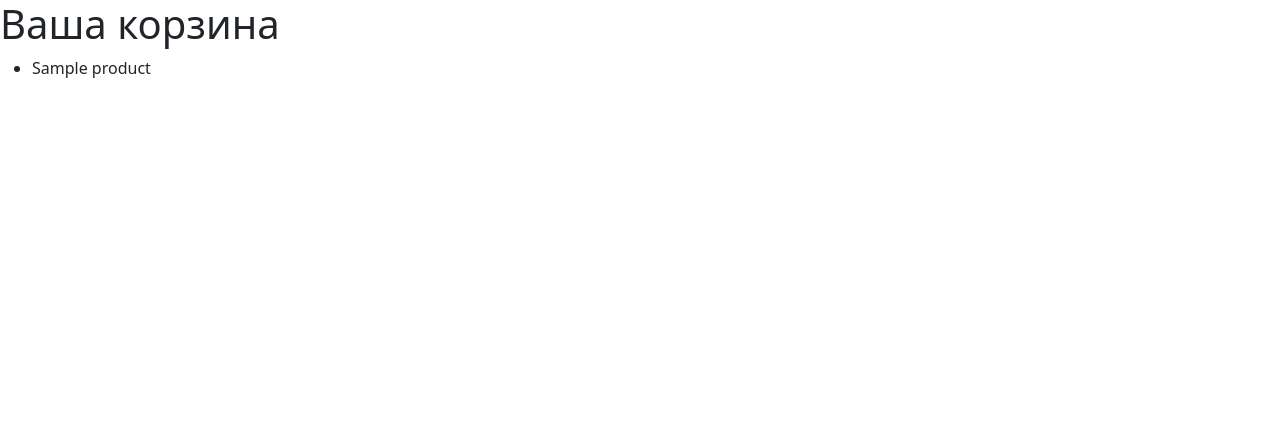
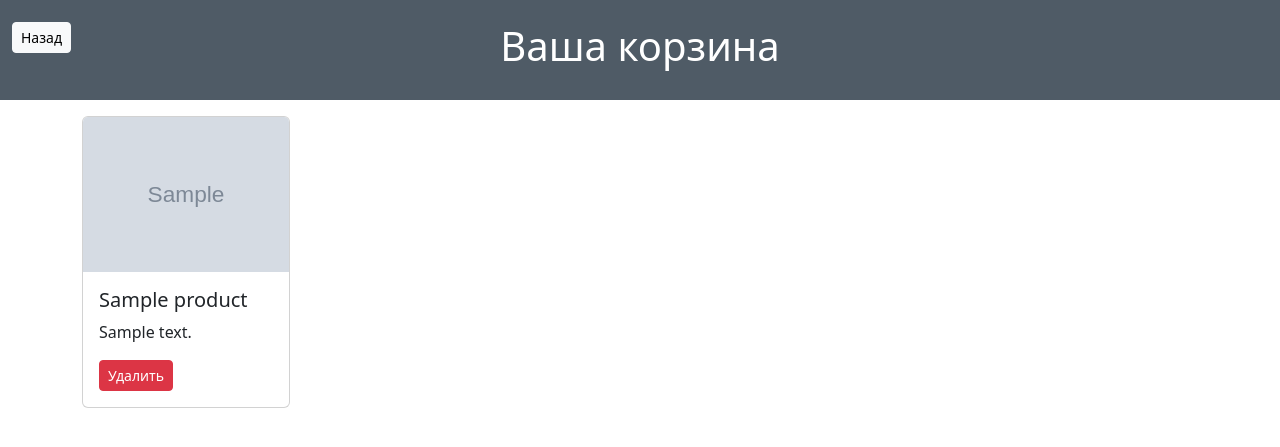
Before and after one commit to DEV-m1k0/market, a Django app: page /cart/ in a window 1280 px wide. Shown: the top 447 px of the page. Run offline with Django 4.2, Linux system fonts and the light colour scheme; a user stored in the database is signed in; tables that the repository leaves empty hold one stand-in row (values such as "Sample post"); grey boxes marked "Sample" are stand-in pictures; some libraries are stand-ins or nearby versions.

Commit message:
upgrade functional for cart Now we can remove some added items and was updated design for page 'cart'

```diff
--- a/core/cart/views.py
+++ b/core/cart/views.py
@@ -3,7 +3,7 @@ from django.shortcuts import render
 from django.views.generic import View, TemplateView
 from django.contrib.auth.mixins import LoginRequiredMixin
 from django.views.generic.base import ContextMixin
-from django.http import HttpRequest, HttpResponse, HttpResponseRedirect
+from django.http import HttpRequest, HttpResponse, HttpResponseRedirect, HttpResponseNotFound
 from django.shortcuts import get_object_or_404, redirect
 from django.urls import reverse
 from main_page.models import Product, CartItem
@@ -38,24 +38,26 @@ class CartView(LoginRequiredMixin, TemplateView):
 def addProductToCart(request: HttpRequest, product_id):
 
     if request.method == 'POST':
-        # cart = get_object_or_404(Cart, user=request.user)
         product = get_object_or_404(Product, id=product_id)
 
         if (product in CartItem.objects.all()[0].products.all()) == False:
             user_cart = CartItem.objects.get(user=request.user)
             user_cart.products.add(product)
 
-        # try:
-        #     print('start')
-        #     cart_items = CartItem.objects.filter(cart=cart, products=product)
-        #     print(cart_items)
 
-        #     if len(cart_items) == 0:
-        #         new_item = CartItem.objects.create(cart=cart, products=product)
-        #         new_item.save()
-
-        # except:
-        #     pass
+    return HttpResponseRedirect('/')
 
 
-    return HttpResponseRedirect('/')
+def delProductOfCart(request: HttpRequest, product_id):
+
+    if request.method == 'POST':
+        products_from_cart = CartItem.objects.all()[0]
+
+        product = get_object_or_404(Product, id=product_id)
+
+        products_from_cart.products.remove(product)
+
+        return HttpResponseRedirect('/cart/')
+
+    else:
+        return HttpResponseNotFound()
--- a/core/core/urls.py
+++ b/core/core/urls.py
@@ -17,7 +17,7 @@ Including another URLconf
 from django.contrib import admin
 from django.urls import path, include
 from main_page.views import MainPage
-from cart.views import CartView, addProductToCart
+from cart.views import CartView, addProductToCart, delProductOfCart
 from django.conf import settings
 from django.conf.urls.static import static
 
@@ -27,4 +27,5 @@ urlpatterns = [
     path('user/', include('rest_framework.urls')),
     path('cart/', CartView.as_view(), name='cart'),
     path('cart/<int:product_id>/', addProductToCart, name='add_product'),
+    path('cart/del/<int:product_id>/', delProductOfCart, name='del_product'),
 ] + static(settings.MEDIA_URL, document_root=settings.MEDIA_ROOT)
--- /dev/null
+++ b/core/static/cart.css
@@ -0,0 +1,12 @@
+.button-back {
+    position: absolute;
+}
+
+.header {
+    height: 100px;
+    background: #4f5b66;
+}
+
+.name-header {
+    color: #ffffff;
+}
--- a/core/static/main_page.css
+++ b/core/static/main_page.css
@@ -85,3 +85,7 @@
 .text-center a i {
     font-size: 40px;
 }
+
+.tag {
+    position: absolute;
+}
--- a/core/templates/cart.html
+++ b/core/templates/cart.html
@@ -2,15 +2,38 @@
 {% load static %}
 
 
+{% block links %}
+    <link rel="stylesheet" href="{% static 'cart.css' %}">
+{% endblock %}
+
+
 {% block body %}
 
-<h1>Ваша корзина</h1>
-<ul>
-    {% for product in items %}
+<div class="container-fluid header align-content-center">
+    <div class="row">
+        <div class="button-back col-1"><a class="btn btn-light btn-sm" href="{% url 'main_page' %}">Назад</a></div>
+        <div class="name-header col text-center"><h1>Ваша корзина</h1></div>
+    </div>
+</div>
 
-    <li>{{product.title}}</li>
-
-{% endfor %}
-</ul>
+<div class="container">
+    <div class="row justify-content-between">
+        {% for product in items %}
+            <div class="col-3 my-3">
+                <div class="card" style="width: 13rem;">
+                    <img src="{{product.image.url}}" class="card-img-top" alt="...">
+                    <div class="card-body">
+                        <h5 class="card-title">{{product.title}}</h5>
+                        <p class="card-text">{{product.description}}</p>
+                        <form action="{% url 'del_product' product.id %}" method="post">
+                            {% csrf_token %}
+                            <button type="submit" class="btn btn-sm btn-danger">Удалить</button>
+                        </form>
+                    </div>
+                </div>
+            </div>
+        {% endfor %}
+    </div>
+</div>
 
 {% endblock %}
```
